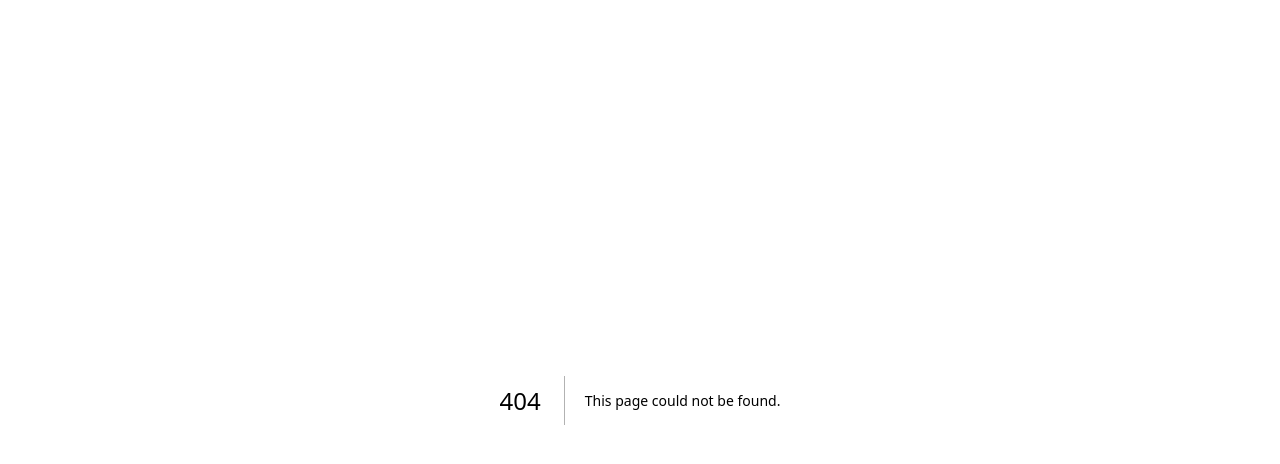
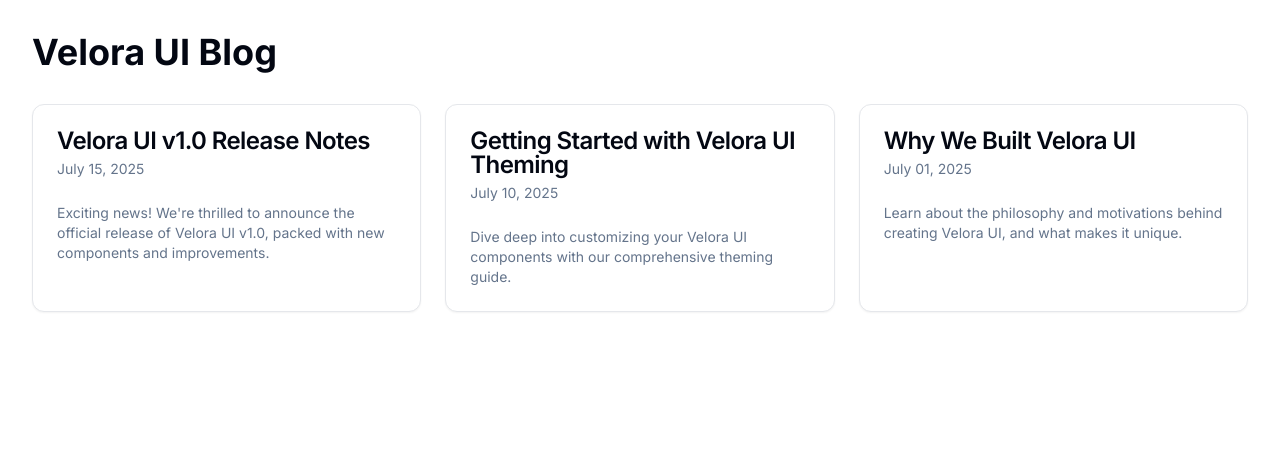
Before and after one commit to rokyuddin/velora-ui, a Next.js app: page /blog in a window 1280 px wide. Before the commit this address had no page. Shown: the top 464 px of the page. Built offline with nearby package versions, Linux system fonts and the light colour scheme.

Commit message:
feat: add blog section to Velora UI library
Add main blog listing and dynamic post pages, update Header component.

#VERCEL_SKIP

Co-authored-by: Md Rokyuddin <113752914+rokyuddin@users.noreply.github.com>

```diff
--- /dev/null
+++ b/app/blog/[slug]/page.tsx
@@ -0,0 +1,114 @@
+import { Card, CardHeader, CardTitle, CardContent } from "@/components/ui/card"
+import { Separator } from "@/components/ui/separator"
+
+// This function generates static paths for pre-rendering
+export async function generateStaticParams() {
+  const posts = [
+    { slug: "velora-ui-v1-release" },
+    { slug: "getting-started-with-theming" },
+    { slug: "why-we-built-velora-ui" },
+  ]
+  return posts.map((post) => ({
+    slug: post.slug,
+  }))
+}
+
+export default function BlogPostPage({ params }: { params: { slug: string } }) {
+  const { slug } = params
+
+  // Placeholder content based on slug
+  let title = "Blog Post Not Found"
+  let date = ""
+  let content = "The blog post you are looking for does not exist."
+
+  if (slug === "velora-ui-v1-release") {
+    title = "Velora UI v1.0 Release Notes"
+    date = "July 15, 2025"
+    content = `
+      <p>We are incredibly excited to announce the official release of Velora UI v1.0! This marks a significant milestone in our journey to provide a beautiful, accessible, and customizable React component library built with Tailwind CSS.</p>
+      <h2 class="text-2xl font-semibold mt-6 mb-3">What's New in v1.0?</h2>
+      <ul class="list-disc list-inside space-y-2">
+        <li><strong>New Components:</strong> Introducing Accordion, Carousel, and Chart components.</li>
+        <li><strong>Improved Accessibility:</strong> Enhanced ARIA attributes and keyboard navigation across all components.</li>
+        <li><strong>Dark Mode Support:</strong> Seamless dark mode integration for a better user experience.</li>
+        <li><strong>Performance Optimizations:</strong> Faster loading times and smoother interactions.</li>
+      </ul>
+      <h2 class="text-2xl font-semibold mt-6 mb-3">Getting Started</h2>
+      <p>To get started with Velora UI v1.0, simply follow our <a href="/docs/installation" class="text-primary underline">installation guide</a>. For detailed information on theming and customization, check out our new <a href="/docs/theming" class="text-primary underline">theming guide</a>.</p>
+      <p class="mt-4">Thank you for your continued support!</p>
+    `
+  } else if (slug === "getting-started-with-theming") {
+    title = "Getting Started with Velora UI Theming"
+    date = "July 10, 2025"
+    content = `
+      <p>Velora UI is designed to be highly customizable, allowing you to easily match your brand's aesthetic. Our theming system leverages CSS variables and Tailwind CSS to provide a flexible and powerful way to control the look and feel of your components.</p>
+      <h2 class="text-2xl font-semibold mt-6 mb-3">Understanding CSS Variables</h2>
+      <p>At the core of Velora UI's theming are CSS variables. These variables define colors, border radii, and other design tokens. You can override these variables in your \`globals.css\` file or directly within your Tailwind CSS configuration.</p>
+      <pre><code class="language-css">/* app/globals.css */
+:root {
+  --primary: 222.2 47.4% 11.2%;
+  --secondary: 210 40% 96.1%;
+  /* ... other variables */
+}
+
+.dark {
+  --primary: 217.2 91.2% 59.8%;
+  --secondary: 217.2 32.4% 17.3%;
+  /* ... other variables for dark mode */
+}
+</code></pre>
+      <h2 class="text-2xl font-semibold mt-6 mb-3">Tailwind CSS Integration</h2>
+      <p>Velora UI components use Tailwind CSS classes that reference these CSS variables. This means you can extend or modify your \`tailwind.config.js\` to introduce new colors or adjust existing ones.</p>
+      <pre><code class="language-javascript">/* tailwind.config.js */
+module.exports = {
+  theme: {
+    extend: {
+      colors: {
+        border: "hsl(var(--border))",
+        input: "hsl(var(--input))",
+        ring: "hsl(var(--ring))",
+        background: "hsl(var(--background))",
+        foreground: "hsl(var(--foreground))",
+        primary: {
+          DEFAULT: "hsl(var(--primary))",
+          foreground: "hsl(var(--primary-foreground))",
+        },
+        // ... add your custom colors here
+      },
+    },
+  },
+};
+</code></pre>
+      <p class="mt-4">For more detailed instructions, refer to our official <a href="/docs/theming" class="text-primary underline">theming documentation</a>.</p>
+    `
+  } else if (slug === "why-we-built-velora-ui") {
+    title = "Why We Built Velora UI"
+    date = "July 01, 2025"
+    content = `
+      <p>The idea for Velora UI stemmed from a common challenge faced by many developers: building beautiful, accessible, and performant user interfaces quickly without sacrificing customization.</p>
+      <p class="mt-4">Existing UI libraries often come with heavy dependencies, opinionated designs that are hard to override, or lack robust accessibility features. We wanted to create a library that was:</p>
+      <ul class="list-disc list-inside space-y-2">
+        <li><strong>Lightweight:</strong> Minimal dependencies and optimized for performance.</li>
+        <li><strong>Unopinionated:</strong> Highly customizable through Tailwind CSS and CSS variables, allowing developers full control over the design.</li>
+        <li><strong>Accessible by Design:</strong> Built with accessibility best practices from the ground up, ensuring components are usable by everyone.</li>
+        <li><strong>Developer-Friendly:</strong> Intuitive API, clear documentation, and easy integration into Next.js projects.</li>
+      </ul>
+      <p class="mt-4">Velora UI is our answer to these challenges. We believe it empowers developers to build stunning web applications with confidence and efficiency. We are committed to continuously improving and expanding the library based on community feedback.</p>
+    `
+  }
+
+  return (
+    <div className="container py-8">
+      <Card>
+        <CardHeader>
+          <CardTitle className="text-3xl font-bold">{title}</CardTitle>
+          <p className="text-sm text-muted-foreground">{date}</p>
+        </CardHeader>
+        <Separator className="my-4" />
+        <CardContent>
+          <div className="prose dark:prose-invert max-w-none" dangerouslySetInnerHTML={{ __html: content }} />
+        </CardContent>
+      </Card>
+    </div>
+  )
+}
--- /dev/null
+++ b/app/blog/page.tsx
@@ -0,0 +1,47 @@
+import Link from "next/link"
+import { Card, CardHeader, CardTitle, CardDescription, CardContent } from "@/components/ui/card"
+
+export default function BlogPage() {
+  const blogPosts = [
+    {
+      slug: "velora-ui-v1-release",
+      title: "Velora UI v1.0 Release Notes",
+      date: "July 15, 2025",
+      description:
+        "Exciting news! We're thrilled to announce the official release of Velora UI v1.0, packed with new components and improvements.",
+    },
+    {
+      slug: "getting-started-with-theming",
+      title: "Getting Started with Velora UI Theming",
+      date: "July 10, 2025",
+      description: "Dive deep into customizing your Velora UI components with our comprehensive theming guide.",
+    },
+    {
+      slug: "why-we-built-velora-ui",
+      title: "Why We Built Velora UI",
+      date: "July 01, 2025",
+      description: "Learn about the philosophy and motivations behind creating Velora UI, and what makes it unique.",
+    },
+  ]
+
+  return (
+    <div className="container py-8">
+      <h1 className="text-4xl font-bold mb-8">Velora UI Blog</h1>
+      <div className="grid gap-6 md:grid-cols-2 lg:grid-cols-3">
+        {blogPosts.map((post) => (
+          <Link href={`/blog/${post.slug}`} key={post.slug}>
+            <Card className="h-full flex flex-col">
+              <CardHeader>
+                <CardTitle>{post.title}</CardTitle>
+                <CardDescription className="text-sm text-muted-foreground">{post.date}</CardDescription>
+              </CardHeader>
+              <CardContent className="flex-grow">
+                <p className="text-sm text-muted-foreground">{post.description}</p>
+              </CardContent>
+            </Card>
+          </Link>
+        ))}
+      </div>
+    </div>
+  )
+}
--- a/components/layout/header.tsx
+++ b/components/layout/header.tsx
@@ -27,6 +27,9 @@ export function Header() {
             <Link href="/about" className="text-sm font-medium hover:text-primary transition-colors">
               About
             </Link>
+            <Link href="/blog" className="text-sm font-medium hover:text-primary transition-colors">
+              Blog
+            </Link>
           </nav>
         </div>
 
```
